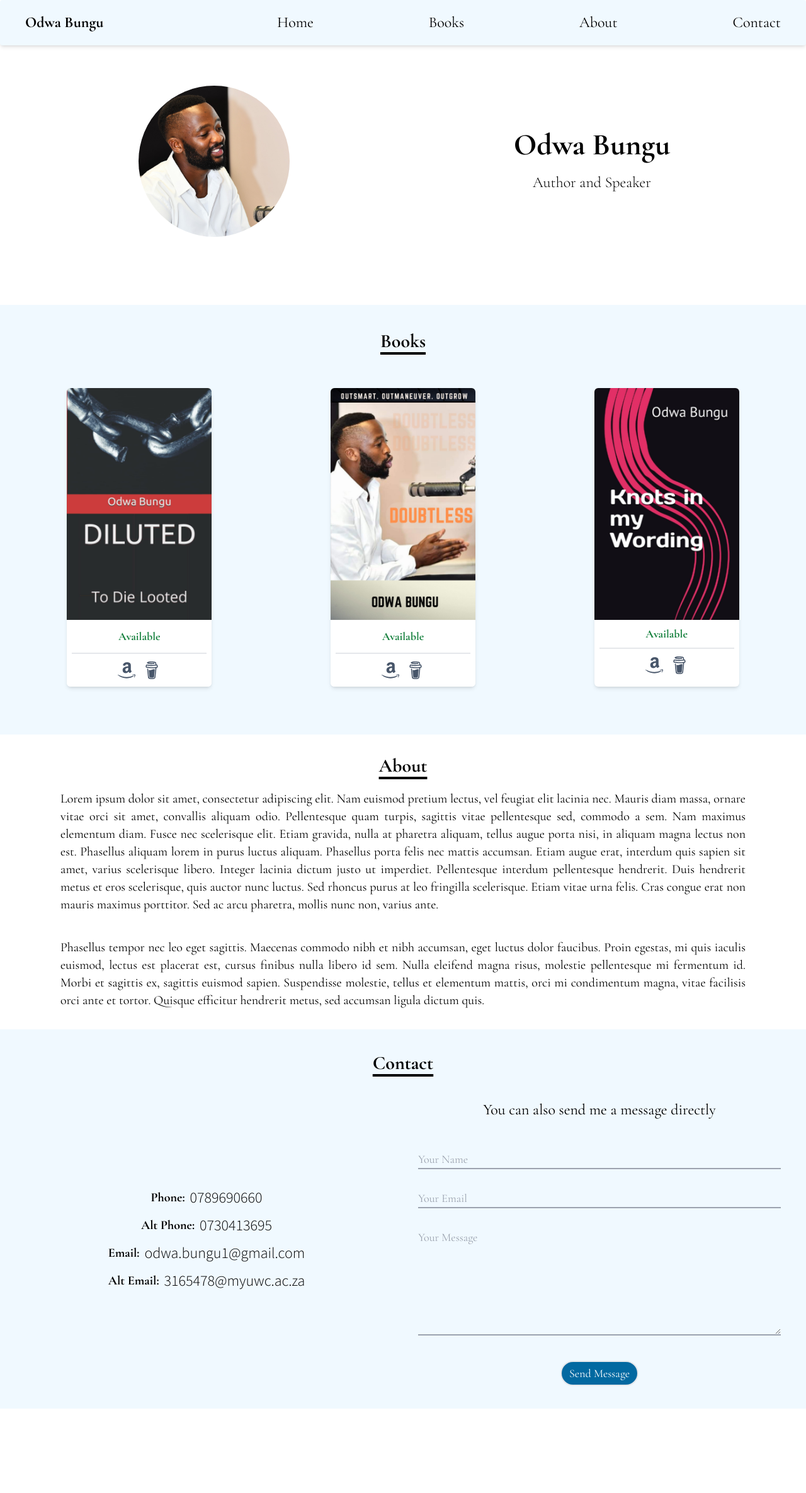
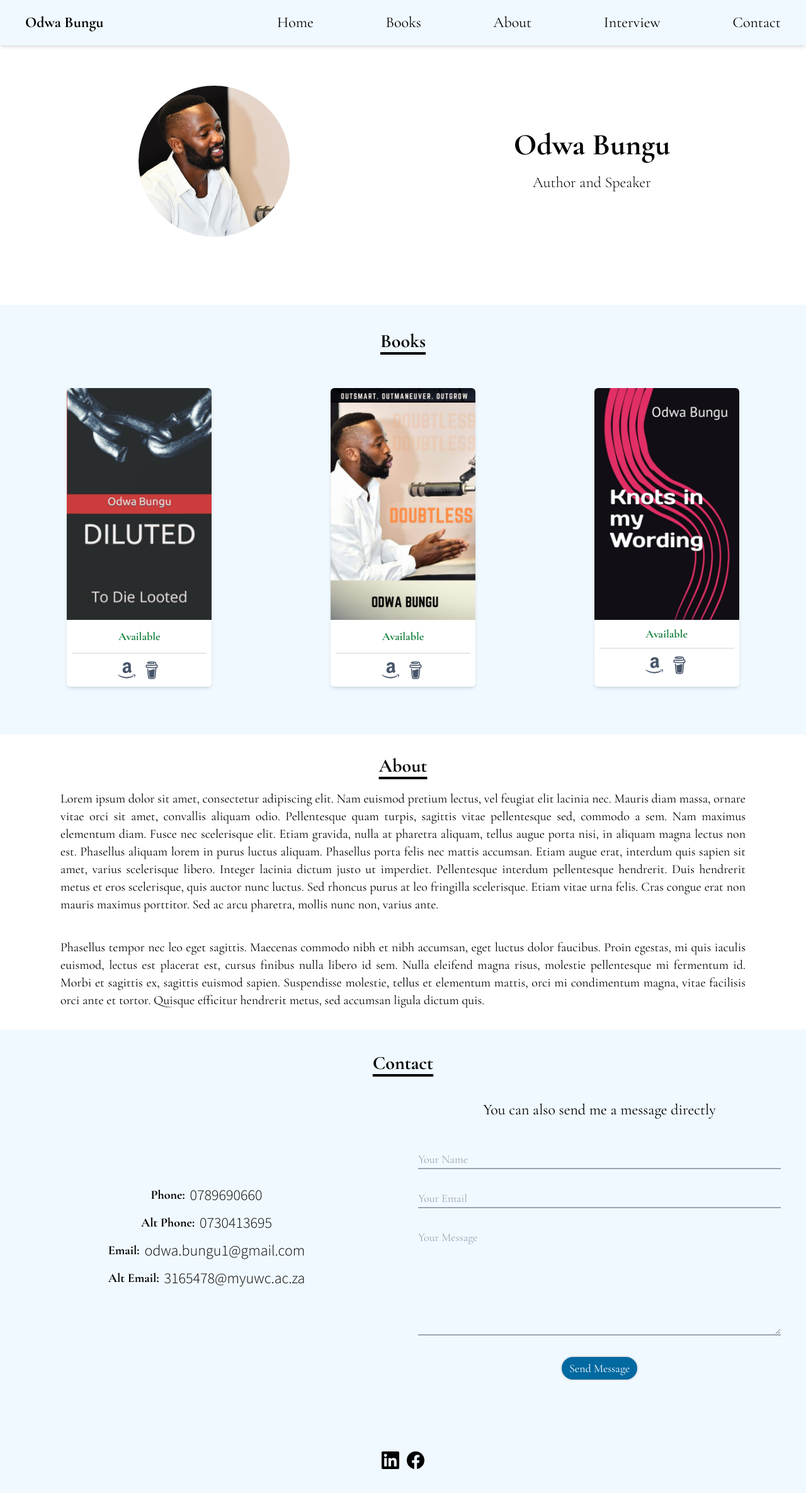
Before and after one commit to abu-git/odwabungu, a Next.js app: page / in a window 1280 px wide. Shown: the top 2370 px of the page at 63% size. Before the commit the page ends 2236 px from the top, so only its background shows below. Built offline with nearby package versions, Linux system fonts and the light colour scheme.

Commit message:
footer started and react-scroll installed

```diff
--- a/components/Contact.js
+++ b/components/Contact.js
@@ -34,7 +34,7 @@
 
                         <input type='text' placeholder='Your Email' className='appearance-none bg-transparent border-b-2 border-gray-400 w-full focus:outline-none focus:border-gray-800 mb-8' />
 
-                        <textarea type='text' placeholder='Your Message' rows={6} className='appearance-none bg-transparent border-b-2 border-gray-400 w-full focus:outline-none focus:border-gray-800 mb-8' />
+                        <textarea type='text' placeholder='Your Message' rows={6} className='appearance-none bg-transparent border-b-2 border-gray-400 w-full focus:outline-none focus:border-gray-800 mb-6' />
 
                         <div className='flex justify-center'>
                         <button className='text-white border-2 bg-sky-700 rounded-3xl py-1 px-3 mx-4 hover:bg-sky-900 hover:border-amber-400'>
--- /dev/null
+++ b/components/Footer.js
@@ -0,0 +1,15 @@
+import React from 'react'
+
+function Footer() {
+  return (
+    <div className='bg-sky-50 px-9 py-11'>
+        <div className='flex justify-center py-8'>
+            <svg className='w-7 h-7' role="img" viewBox="0 0 24 24" xmlns="http://www.w3.org/2000/svg"><title>LinkedIn</title><path d="M20.447 20.452h-3.554v-5.569c0-1.328-.027-3.037-1.852-3.037-1.853 0-2.136 1.445-2.136 2.939v5.667H9.351V9h3.414v1.561h.046c.477-.9 1.637-1.85 3.37-1.85 3.601 0 4.267 2.37 4.267 5.455v6.286zM5.337 7.433c-1.144 0-2.063-.926-2.063-2.065 0-1.138.92-2.063 2.063-2.063 1.14 0 2.064.925 2.064 2.063 0 1.139-.925 2.065-2.064 2.065zm1.782 13.019H3.555V9h3.564v11.452zM22.225 0H1.771C.792 0 0 .774 0 1.729v20.542C0 23.227.792 24 1.771 24h20.451C23.2 24 24 23.227 24 22.271V1.729C24 .774 23.2 0 22.222 0h.003z"/></svg>
+
+            <svg className='w-7 h-7 ml-3' role="img" viewBox="0 0 24 24" xmlns="http://www.w3.org/2000/svg"><title>Facebook</title><path d="M24 12.073c0-6.627-5.373-12-12-12s-12 5.373-12 12c0 5.99 4.388 10.954 10.125 11.854v-8.385H7.078v-3.47h3.047V9.43c0-3.007 1.792-4.669 4.533-4.669 1.312 0 2.686.235 2.686.235v2.953H15.83c-1.491 0-1.956.925-1.956 1.874v2.25h3.328l-.532 3.47h-2.796v8.385C19.612 23.027 24 18.062 24 12.073z"/></svg>
+        </div>
+    </div>
+  )
+}
+
+export default Footer
--- a/components/Navigation.js
+++ b/components/Navigation.js
@@ -15,6 +15,7 @@
                     <li>Home</li>
                     <li>Books</li>
                     <li>About</li>
+                    <li>Interview</li>
                     <li>Contact</li>
                 </ul>
 
@@ -40,6 +41,7 @@
                         <li className='py-3'>Home</li>
                         <li className='py-3'>Books</li>
                         <li className='py-3'>About</li>
+                        <li className='py-3'>Interview</li>
                         <li className='py-3'>Contact</li>
                     </ul>
                 </nav>
--- a/package.json
+++ b/package.json
@@ -14,7 +14,8 @@
     "eslint-config-next": "13.4.4",
     "next": "13.4.4",
     "react": "18.2.0",
-    "react-dom": "18.2.0"
+    "react-dom": "18.2.0",
+    "react-scroll": "^1.8.9"
   },
   "devDependencies": {
     "autoprefixer": "^10.4.14",
--- a/pages/index.js
+++ b/pages/index.js
@@ -4,6 +4,7 @@
 import Books from '@/components/Books'
 import About from '@/components/About'
 import Contact from '@/components/Contact'
+import Footer from '@/components/Footer'
 
 
 export default function Home() {
@@ -21,6 +22,7 @@
       <Books />
       <About />
       <Contact />
+      <Footer />
     </>
   )
 }
```
Also changed, not shown: 1 other file (tests, documents, lock files or other folders).
